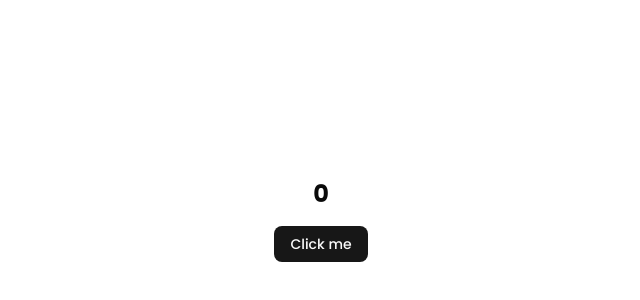
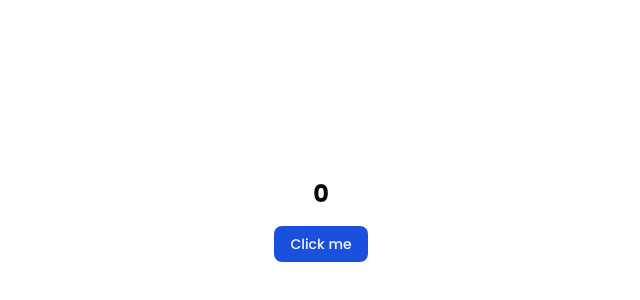
Before and after one commit to k00rimo/invenio-app, a React (Vite) app: page / in a window 1280 px wide. Shown: the part 212-512 px from the top of the page, without its empty margins (319-959 px from the left). Built offline with nearby package versions, Linux system fonts and the light colour scheme.

Commit message:
add primary/secondary colors
Signed-off-by: Filip Mudry <fmudry@redhat.com>

```diff
--- a/src/index.css
+++ b/src/index.css
@@ -16,8 +16,10 @@
   --color-popover: var(--popover);
   --color-popover-foreground: var(--popover-foreground);
   --color-primary: var(--primary);
+  --color-primary-dark: var(--primary-dark);
   --color-primary-foreground: var(--primary-foreground);
   --color-secondary: var(--secondary);
+  --color-secondary-dark: var(--secondary-dark);
   --color-secondary-foreground: var(--secondary-foreground);
   --color-muted: var(--muted);
   --color-muted-foreground: var(--muted-foreground);
@@ -50,9 +52,11 @@
   --card-foreground: oklch(0.145 0 0);
   --popover: oklch(1 0 0);
   --popover-foreground: oklch(0.145 0 0);
-  --primary: oklch(0.205 0 0);
+  --primary: #1950DD;
+  --primary-dark: #163B9C;
   --primary-foreground: oklch(0.985 0 0);
-  --secondary: oklch(0.97 0 0);
+  --secondary: #FFCC48;
+  --secondary-dark: #DDA619;
   --secondary-foreground: oklch(0.205 0 0);
   --muted: oklch(0.97 0 0);
   --muted-foreground: oklch(0.556 0 0);
```
